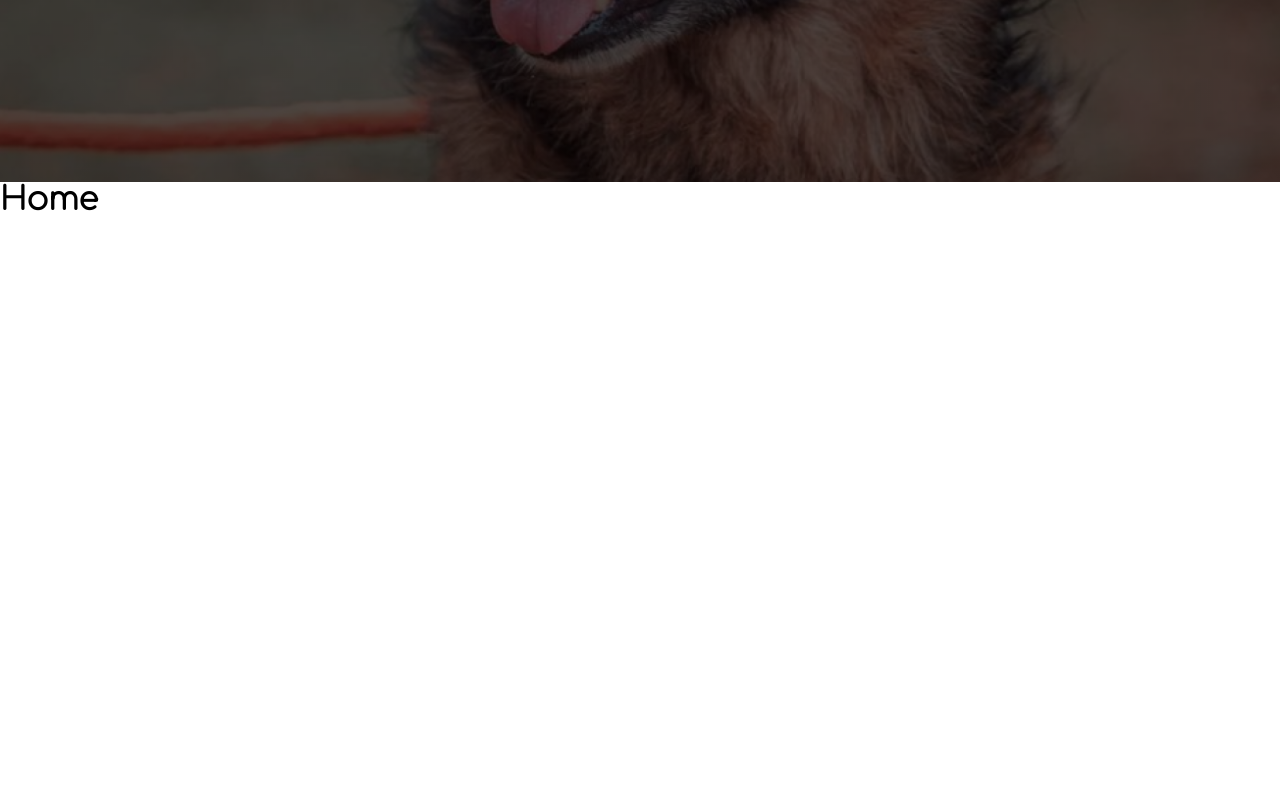
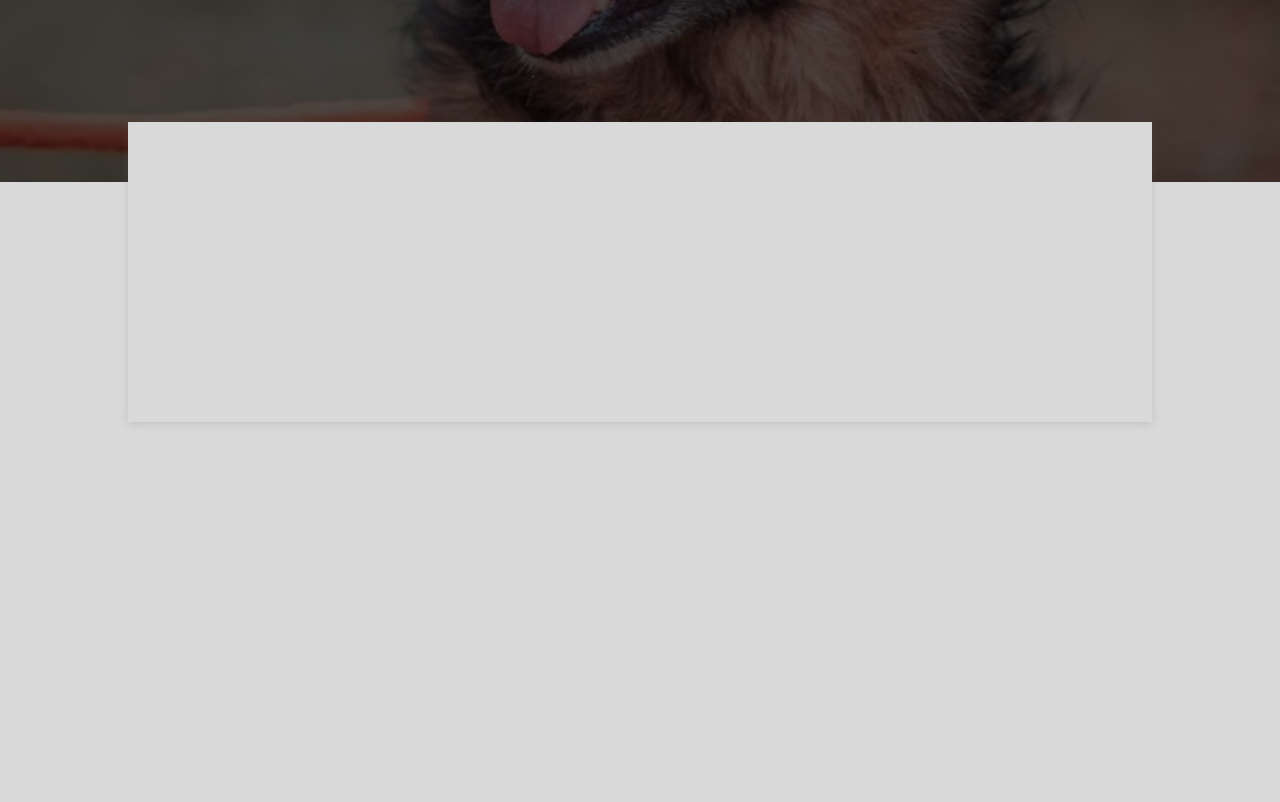
Before and after one commit to bolodissenoura/AAARP, a React (Vite) app: page / in a window 1280 px wide. Shown: the part 618-1420 px from the top of the page. Before the commit the page ends 835 px from the top, so only its background shows below. Built offline with nearby package versions, Linux system fonts and the light colour scheme.

Commit message:
feat: transition component

```diff
--- a/src/pages/general/home/home.page.tsx
+++ b/src/pages/general/home/home.page.tsx
@@ -17,6 +17,10 @@ export function Home() {
           <C.Button text='Quero Doar' />
         </S.ContentButton>
       </S.Container>
+      <S.SecondContainer>
+        <S.TransitionContent></S.TransitionContent>
+      </S.SecondContainer>
+
       <h1>Home</h1>
     </>
   );
--- a/src/pages/general/home/home.styles.ts
+++ b/src/pages/general/home/home.styles.ts
@@ -40,3 +40,21 @@ export const TitleCTA = styled.div`
 export const ContentButton = styled.div`
   text-align: center;
 `;
+
+export const TransitionContent = styled.div`
+  position: absolute;
+  left: 50%;
+  -webkit-transform: translateX(-50%);
+  transform: translateX(-50%);
+  background-color: var(--grayLight);
+  box-shadow: rgba(99, 99, 99, 0.2) 0px 2px 8px 0px;
+  margin-top: -60px;
+  width: 80vw;
+  height: 300px;
+`;
+
+export const SecondContainer = styled.div`
+  background-color: var(--grayLight);
+  height: 100vh;
+  width: 100vw;
+`;
```
